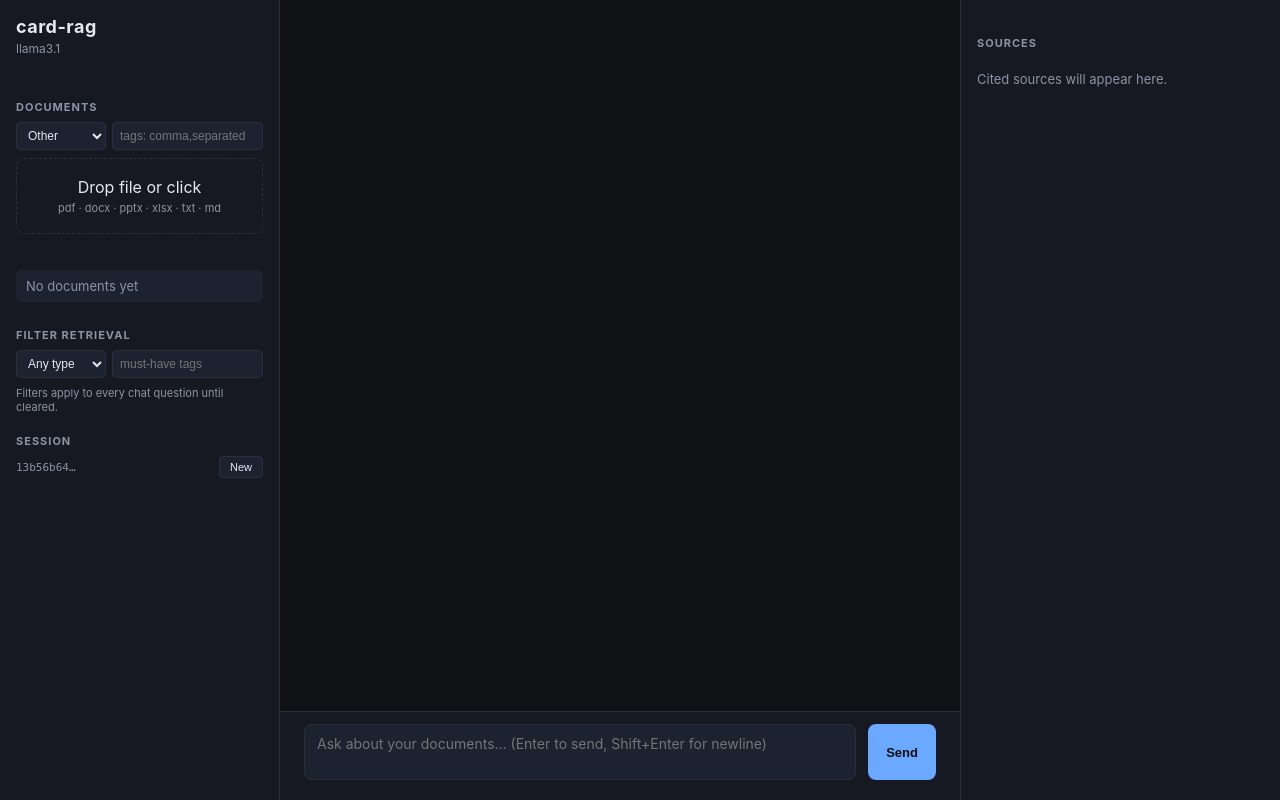
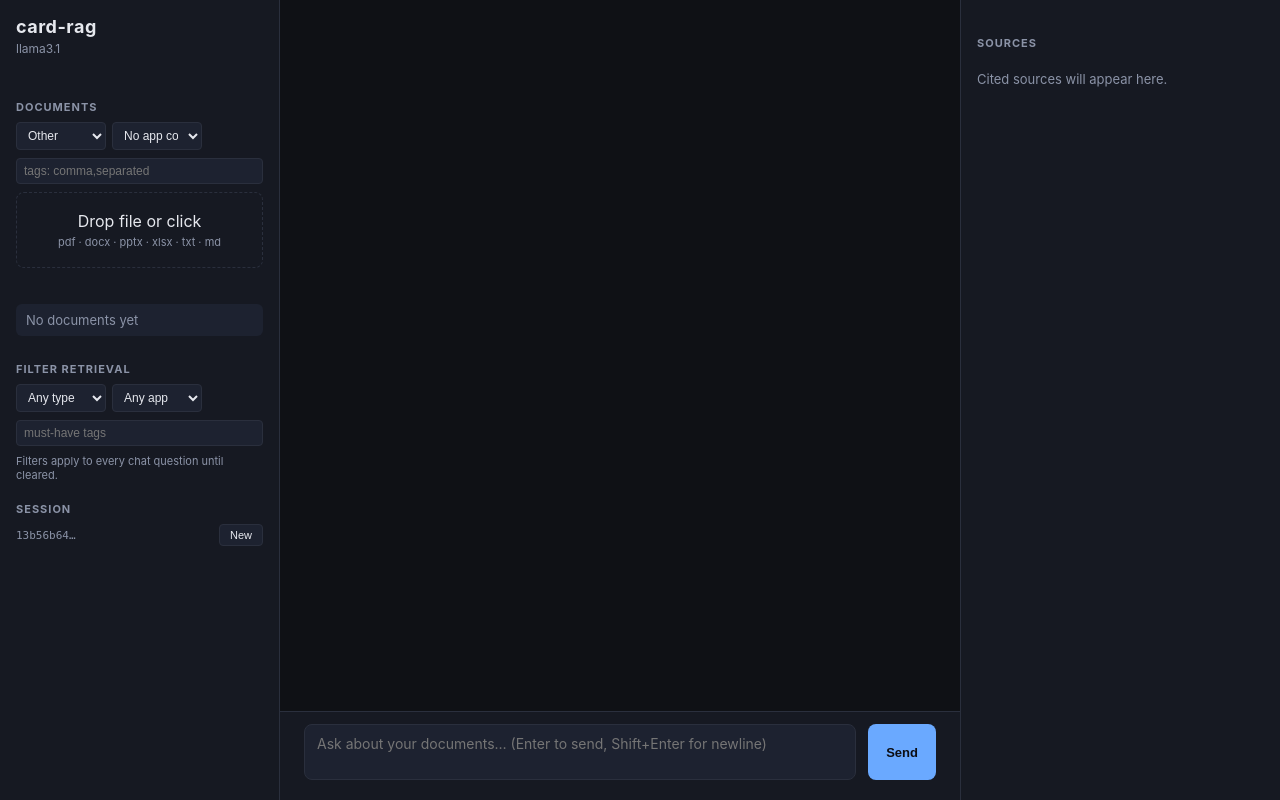
Before and after one commit to ycstevenwong/rag, a Flask app: page / in a window 1280 px wide. Run offline with Flask 3, Linux system fonts and the light colour scheme; data that the repository does not hold is empty.

Commit message:
Add app_code field with config-driven list and trim source_type to 3
DocRecord gains app_code (single value per doc, exact-match filter).
The list of valid app codes lives in config.APP_CODES; the Flask
handler passes it into the template, so both the upload form and the
filter sidebar render their dropdowns from a single source of truth.
Adding a new app code is a one-line edit in config.py.

Also trims source_type from 5 options to 3 (manual, spec, other) to
match the operational set actually in use.

Co-Authored-By: Claude Opus 4.7 <noreply@anthropic.com>

```diff
--- a/app.py
+++ b/app.py
@@ -40,7 +40,7 @@ def create_app() -> Flask:
 
     @app.get("/")
     def index() -> str:
-        return render_template("index.html", model=cfg.LLM_MODEL)
+        return render_template("index.html", model=cfg.LLM_MODEL, app_codes=cfg.APP_CODES)
 
     @app.get("/docs")
     def list_docs():
@@ -63,6 +63,7 @@ def create_app() -> Flask:
         source_type = (request.form.get("source_type") or "other").strip().lower()
         raw_tags = request.form.get("tags") or ""
         tags = [t.strip() for t in raw_tags.split(",") if t.strip()]
+        app_code = (request.form.get("app_code") or "").strip()
         f.save(dest)
 
         def event_stream():
@@ -72,6 +73,7 @@ def create_app() -> Flask:
                     original_filename=original,
                     source_type=source_type,
                     tags=tags,
+                    app_code=app_code,
                 ):
                     yield _sse(event)
             except Exception as exc:
@@ -117,11 +119,14 @@ def create_app() -> Flask:
         filters: dict | None = None
         if isinstance(raw_filters, dict):
             st = (raw_filters.get("source_type") or "").strip().lower()
+            ac = (raw_filters.get("app_code") or "").strip()
             tags = [t.strip() for t in (raw_filters.get("tags") or []) if isinstance(t, str) and t.strip()]
-            if st or tags:
+            if st or ac or tags:
                 filters = {}
                 if st:
                     filters["source_type"] = st
+                if ac:
+                    filters["app_code"] = ac
                 if tags:
                     filters["tags"] = tags
 
--- a/rag/ingest.py
+++ b/rag/ingest.py
@@ -34,6 +34,7 @@ class IngestPipeline:
         original_filename: str,
         source_type: str = "other",
         tags: list[str] | None = None,
+        app_code: str = "",
     ) -> Iterator[dict]:
         """Yield progress events. Final event is {"type": "done", "result": {...}}."""
         sha = _sha256(file_path)
@@ -90,6 +91,7 @@ class IngestPipeline:
             n_chunks=len(records),
             source_type=source_type,
             tags=list(tags or []),
+            app_code=app_code,
         ))
         self.bm25_store.rebuild(
             (c.id, c.text) for c in self.vector_store.chunks
--- a/rag/retriever.py
+++ b/rag/retriever.py
@@ -108,6 +108,9 @@ def _doc_matches(doc: DocRecord, filters: dict) -> bool:
     st = filters.get("source_type")
     if st and doc.source_type != st:
         return False
+    app_code = filters.get("app_code")
+    if app_code and doc.app_code != app_code:
+        return False
     tags = filters.get("tags") or []
     if tags:
         doc_tags = set(doc.tags)
--- a/rag/vector_store.py
+++ b/rag/vector_store.py
@@ -39,6 +39,7 @@ class DocRecord:
     n_chunks: int
     source_type: str = "other"
     tags: list[str] = field(default_factory=list)
+    app_code: str = ""
 
 
 class FaissStore:
--- a/static/js/chat.js
+++ b/static/js/chat.js
@@ -13,8 +13,10 @@
   const sourcesListEl = document.getElementById("sources-list");
   const rewrittenQueryEl = document.getElementById("rewritten-query");
   const uploadSourceTypeEl = document.getElementById("upload-source-type");
+  const uploadAppCodeEl = document.getElementById("upload-app-code");
   const uploadTagsEl = document.getElementById("upload-tags");
   const filterSourceTypeEl = document.getElementById("filter-source-type");
+  const filterAppCodeEl = document.getElementById("filter-app-code");
   const filterTagsEl = document.getElementById("filter-tags");
 
   let sessionId = localStorage.getItem("card-rag.session") || newSessionId();
@@ -72,6 +74,7 @@
     const fd = new FormData();
     fd.append("file", file);
     fd.append("source_type", uploadSourceTypeEl.value || "other");
+    fd.append("app_code", uploadAppCodeEl.value || "");
     fd.append("tags", uploadTagsEl.value || "");
     uploadStatus.classList.remove("error");
     uploadStatus.textContent = `Uploading ${file.name}…`;
@@ -176,6 +179,7 @@
         .filter(Boolean);
       const filters = {};
       if (filterSourceTypeEl.value) filters.source_type = filterSourceTypeEl.value;
+      if (filterAppCodeEl.value) filters.app_code = filterAppCodeEl.value;
       if (filterTags.length) filters.tags = filterTags;
 
       const r = await fetch("/chat", {
--- a/templates/index.html
+++ b/templates/index.html
@@ -16,12 +16,18 @@
       <form id="upload-form">
         <div class="meta-row">
           <select id="upload-source-type" title="Source type">
-            <option value="other">Other</option>
             <option value="manual">Manual</option>
-            <option value="policy">Policy</option>
-            <option value="faq">FAQ</option>
             <option value="spec">Spec</option>
+            <option value="other" selected>Other</option>
           </select>
+          <select id="upload-app-code" title="App code">
+            <option value="">No app code</option>
+            {% for code in app_codes %}
+            <option value="{{ code }}">{{ code }}</option>
+            {% endfor %}
+          </select>
+        </div>
+        <div class="meta-row">
           <input id="upload-tags" type="text" placeholder="tags: comma,separated" />
         </div>
         <label class="file-drop" for="file-input">
@@ -41,11 +47,17 @@
         <select id="filter-source-type" title="Filter by source type">
           <option value="">Any type</option>
           <option value="manual">Manual</option>
-          <option value="policy">Policy</option>
-          <option value="faq">FAQ</option>
           <option value="spec">Spec</option>
           <option value="other">Other</option>
         </select>
+        <select id="filter-app-code" title="Filter by app code">
+          <option value="">Any app</option>
+          {% for code in app_codes %}
+          <option value="{{ code }}">{{ code }}</option>
+          {% endfor %}
+        </select>
+      </div>
+      <div class="meta-row">
         <input id="filter-tags" type="text" placeholder="must-have tags" />
       </div>
       <small class="hint">Filters apply to every chat question until cleared.</small>
```
Also changed, not shown: config.py (+7 -0 lines), scripts/ingest_corpus.py (+7 -0 lines).
